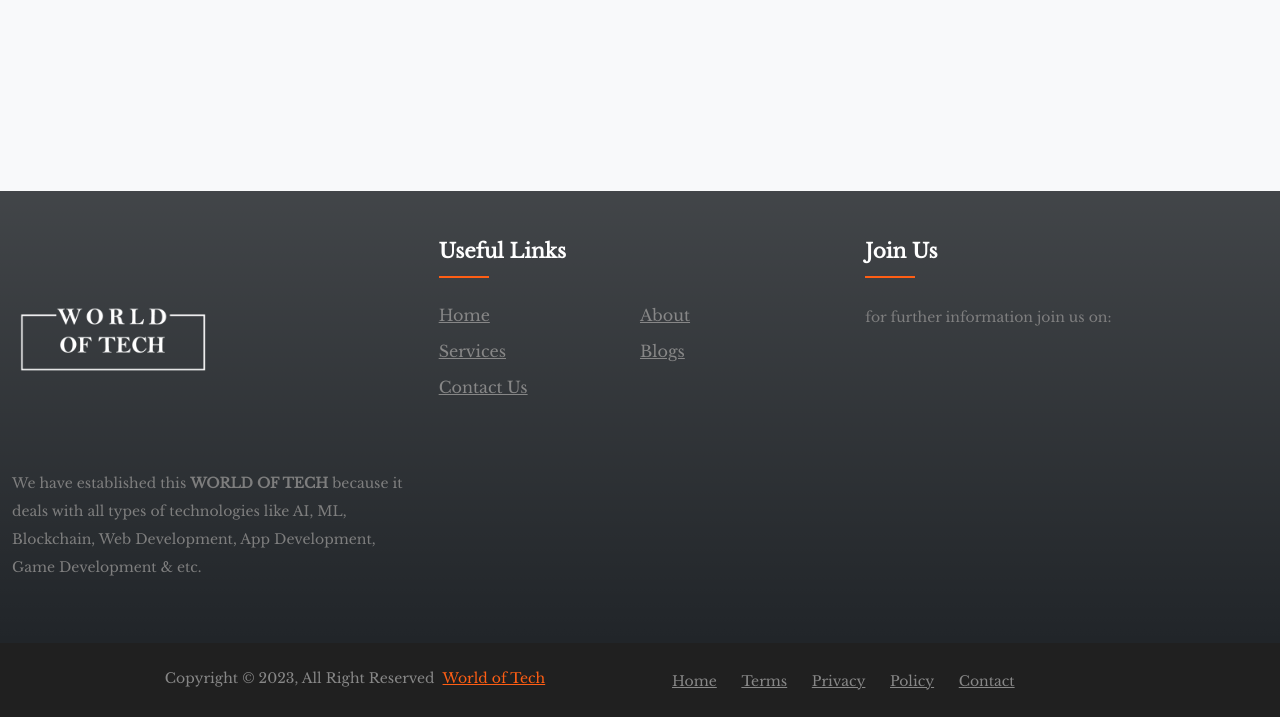
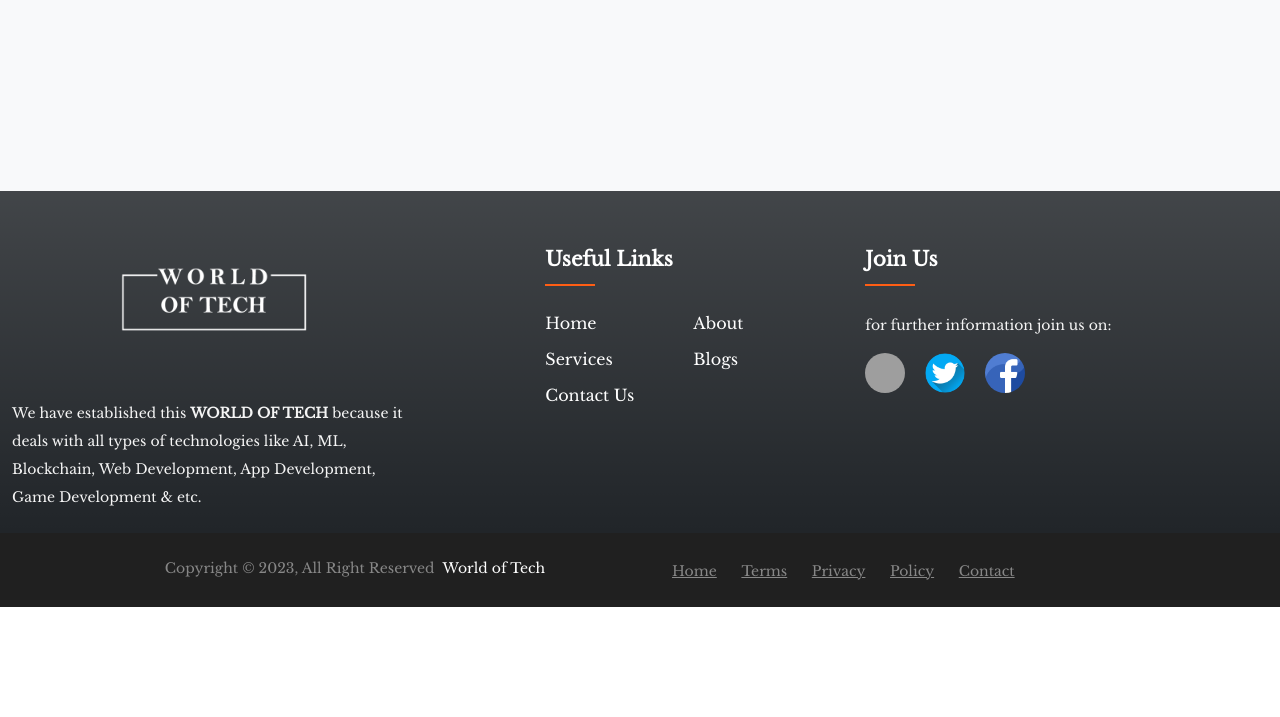
Before and after one commit to mesumbinshaukat/World-Of-Tech, a PHP site: page / in a window 1280 px wide. Shown: the part 801-1518 px from the top of the page. After the commit the page ends 1408 px from the top, so only its background shows below. Run offline with PHP 8.4, Linux system fonts and the light colour scheme; some libraries are stand-ins or nearby versions; grey boxes are pictures that could not be loaded.

Commit message:
LOL BRUH

```diff
--- a/footer.html
+++ b/footer.html
@@ -1,7 +1,7 @@
 <head>
   <link rel="stylesheet" href="./bootstrap-5.2.3/css/bootstrap.min.css">
   <!-- <link rel="stylesheet" href="./css/footer.css"> -->
-
+  <script src="https://kit.fontawesome.com/c6cfbf3551.js" crossorigin="anonymous"></script>
   <style>
     ul {
   margin: 0px;
@@ -46,16 +46,16 @@
   background-size: cover;
   background-position: 100% 100%;
 }
-.footer-logo {
+/* .footer-logo {
   margin-bottom: 30px;
-}
+} */
 .footer-logo img {
   max-width: 200px;
 }
 .footer-text p {
   margin-bottom: 14px;
   font-size: 14px;
-  color: #7e7e7e;
+  color: whitesmoke;
   line-height: 28px;
 }
 .footer-social-icon span {
@@ -71,22 +71,14 @@
   font-size: 16px;
   margin-right: 15px;
 }
-.footer-social-icon i {
+.footer-social-icon img {
   height: 40px;
   width: 40px;
   text-align: center;
   line-height: 38px;
   border-radius: 50%;
 }
-.facebook-bg {
-  background: #3b5998;
-}
-.twitter-bg {
-  background: #55acee;
-}
-.google-bg {
-  background: #dd4b39;
-}
+
 .footer-widget-heading h3 {
   color: #fff;
   font-size: 20px;
@@ -104,17 +96,19 @@
   background: #ff5e14;
 }
 .footer-widget ul li {
-  display: inline-block;
+  display: block;
   float: left;
   width: 50%;
   margin-bottom: 12px;
 }
 .footer-widget ul li a:hover {
-  color: #ff5e14;
+  color: rgb(231, 213, 213);
+  text-decoration:underline;
 }
 .footer-widget ul li a {
-  color: #878787;
+  color: white;
   text-transform: capitalize;
+  text-decoration: none;
 }
 .subscribe-form {
   position: relative;
@@ -150,7 +144,12 @@
   color: #878787;
 }
 .copyright-text p a {
-  color: #ff5e14;
+  color: white;
+  text-decoration: none;
+}
+.copyright-text p a:hover{
+  color: rgb(231, 213, 213);
+  text-decoration: underline;
 }
 .footer-menu li {
   display: inline-block;
@@ -216,9 +215,8 @@
 </footer> -->
 
 
-  <div class="container-fluid footer bg-dark bg-gradient position-sticky bottom-0 footer">
-    <!-- <div class="footer-cta pt-5 pb-5">
-      <div class="row">
+<!-- <div class="footer-cta pt-5 pb-5">
+  <div class="row">
         <div class="col-xl-4 col-md-4 mb-30">
           <div class="single-cta">
             <i class="fas fa-map-marker-alt"></i>
@@ -248,12 +246,13 @@
         </div>
       </div>
     </div> -->
-    <div class="footer-content pt-5 pb-5">
+    <div class="container-fluid footer bg-dark bg-gradient position-sticky bottom-0 footer">
+    <div class="footer-content pt-2 pb-2">
       <div class="row">
-        <div class="col-xl-4 col-lg-4 col-md-6 mb-50">
+        <div class="col-xl-4 col-lg-4 col-md-6 ">
           <div class="footer-widget">
             <div class="footer-logo">
-              <a href=""><img src="LOGO/youtube-picture(500px-500px)-watermark.png"></a>
+              <a href="" class="d-flex justify-content-center"><img src="LOGO/youtube-picture(500px-500px)-watermark.png"></a>
             </div>
             <div class="footer-text">
               <p>We have established this   <b>WORLD OF TECH</b>    because it deals with all types of technologies like AI, ML, Blockchain, Web Development, App Development, Game Development & etc.</p>
@@ -261,7 +260,8 @@
 
           </div>
         </div>
-        <div class="col-xl-4 col-lg-4 col-md-6 mb-30">
+        <div class="col-xl-1 col-lg-1 col-md-1"></div>
+        <div class="col-xl-3 col-lg-3 col-md-5 mb-30 mt-5">
           <div class="footer-widget">
             <div class="footer-widget-heading">
               <h3>Useful Links</h3>
@@ -282,7 +282,7 @@
             </ul>
           </div>
         </div>
-        <div class="col-xl-4 col-lg-4 col-md-6 mb-50">
+        <div class="col-xl-4 col-lg-4 col-md-6 mb-50 mt-5">
           <div class="footer-widget">
             <div class="footer-widget-heading">
               <h3>Join Us</h3>
@@ -292,9 +292,9 @@
             </div>
             <div class="footer-social-icon">
 
-              <a href="#"><i class="fab fa-facebook-f facebook-bg"></i></a>
-              <a href="#"><i class="fab fa-twitter twitter-bg"></i></a>
-              <a href="#"><i class="fab fa-google-plus-g google-bg"></i></a>
+              <a href="https://www.instagram.com/world_of_tech_official/" target="_blank"><img  src="Icons/instagram.png" alt="" width="30"></a>
+              <a href="" target="_blank"><img  src="Icons/twitter (1).png" alt="" width="30"></a>
+              <a href="https://www.facebook.com/worldoftechofficial786" target="_blank"><img  src="Icons/facebook (1).png" width="30"></a>
             </div>
           </div>
         </div>
```
Also changed, not shown: contact.php (+64 -10 lines).
